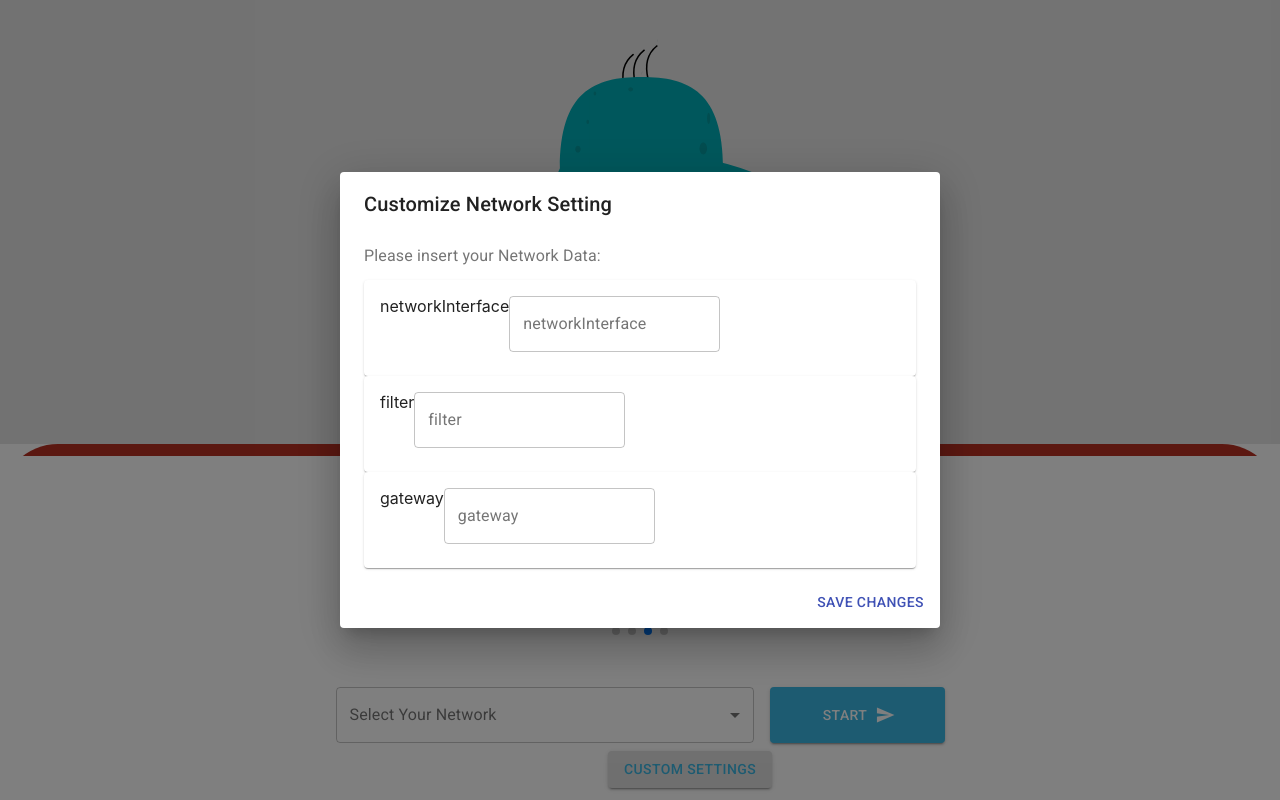
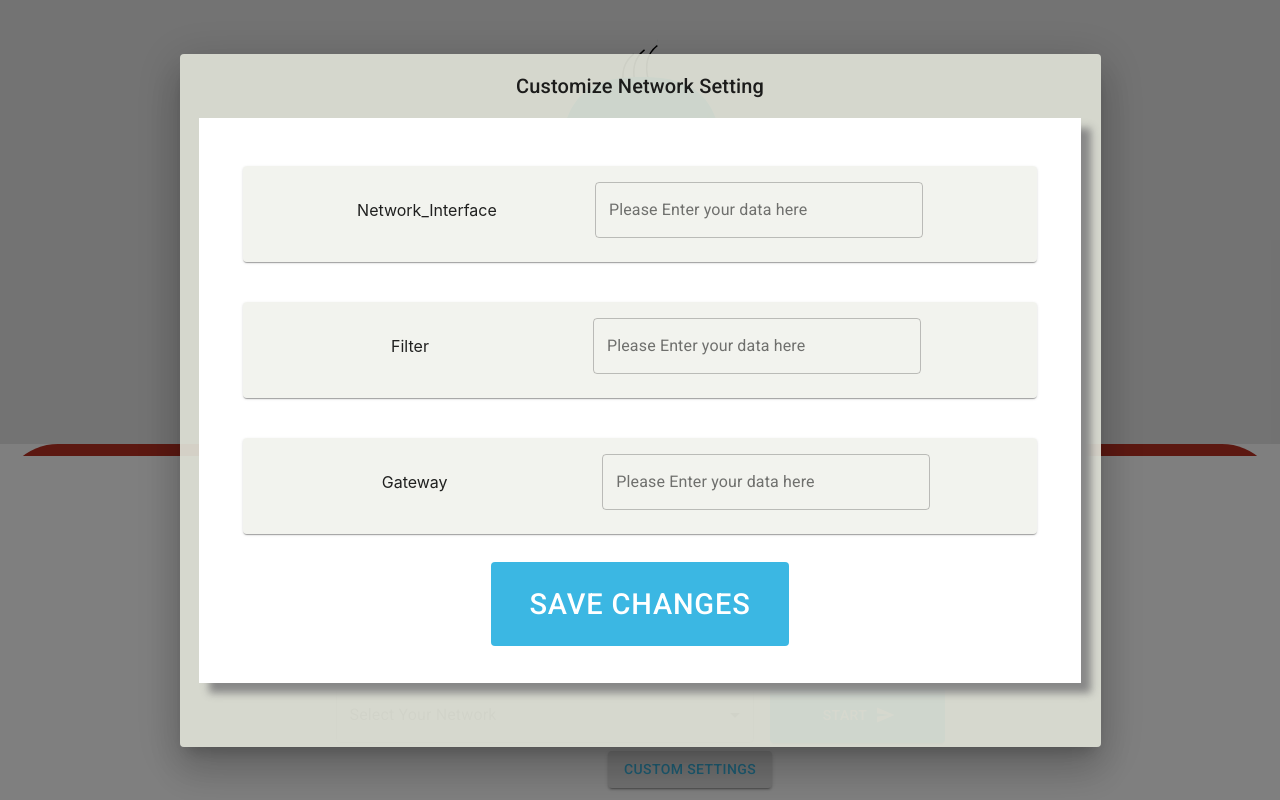
Before and after one commit to nocompanyco/monsteranalyzer, a React (Create React App) app in the folder client/: page / in a window 1280 px wide. Both pictures are taken after a click on the button "CUSTOM SETTINGS". Built offline with nearby package versions, Linux system fonts and the light colour scheme.

Commit message:
design the dialog accoding to the figma design #11

```diff
--- a/client/src/components/card/card.component.jsx
+++ b/client/src/components/card/card.component.jsx
@@ -2,21 +2,24 @@ import React from 'react';
 import Card from '@material-ui/core/Card';
 import CardContent from '@material-ui/core/CardContent';
 import TextField from '@material-ui/core/TextField';
+import { withStyles } from '@material-ui/core/styles';
+import styles from './card.styles'
 
 class CardSettingPage extends React.Component {
   render() {
-    const { networkSetting, handleChange } = this.props;
+    const { networkSetting, handleChange, classes} = this.props;
     console.log(networkSetting);
     return (
-      <Card>
-        <CardContent>
+      <Card className={classes.cardContainer}>
+        <CardContent className={classes.Cardcontent}>
           {networkSetting.name}
           <TextField
             id={networkSetting.name}
-            label={networkSetting.name}
+            label={'Please Enter your data here'}
             variant="outlined"
             onChange={handleChange}
             name={networkSetting.name}
+            className={networkSetting.name === 'Network_Interface' ? classes.textField : classes.textFieldSmall  }
           />
         </CardContent>
       </Card>
@@ -24,4 +27,4 @@ class CardSettingPage extends React.Component {
   }
 }
 
-export default CardSettingPage;
+export default withStyles(styles)(CardSettingPage);
--- /dev/null
+++ b/client/src/components/card/card.styles.jsx
@@ -0,0 +1,22 @@
+const styles = {
+  cardContainer: {
+    margin: 20,
+    backgroundColor: '#dddfd463',
+  },
+  Cardcontent: {
+    display: 'flex',
+    flexDirection: 'row',
+    justifyContent: 'space-evenly',
+    alignItems: 'center',
+  },
+  textField: {
+    width: 328,
+  },
+  textFieldSmall: {
+    position: 'relative',
+    left: 32,
+    width: 328,
+  },
+};
+
+export default styles;
--- a/client/src/pages/settingPage/settingPage.component.jsx
+++ b/client/src/pages/settingPage/settingPage.component.jsx
@@ -4,11 +4,11 @@ import {
   Dialog,
   DialogActions,
   DialogContent,
-  DialogContentText,
   DialogTitle,
   Slide,
 } from '@material-ui/core';
 import CardSettingPage from '../../components/card/card.component';
+import './settingPage.styles.css';
 
 // this is Fade in for the Dialog
 const Transition = React.forwardRef(function Transition(props, ref) {
@@ -24,17 +24,17 @@ export default function SettingPage({ open, handleClose }) {
   const [networkSetting, setNetworkSetting] = useState([
     {
       id: 1,
-      name: 'networkInterface',
-      networkInterface: '',
+      name: 'Network_Interface',
+      Network_Interface: ''
     },
-    { id: 2, name: 'filter', filter: '' },
-    { id: 3, name: 'gateway', gateWay: '' },
+    { id: 2, name: 'Filter', Filter: '' },
+    { id: 3, name: 'Gateway', Gateway: '' },
   ]);
 
   const handleChange = (event) => {
     event.preventDefault();
     const { name, value } = event.target;
-    const index =event.target.id
+    const index = event.target.id;
     setNetworkSetting((PrevNetworkSetting) => {
       const updateSetting = PrevNetworkSetting.map((item) => {
         if (index === item.name) {
@@ -57,15 +57,16 @@ export default function SettingPage({ open, handleClose }) {
         onClose={handleClose}
         aria-labelledby="alert-dialog-slide-title"
         aria-describedby="alert-dialog-slide-description"
-        fullWidth={true}
+        maxWidth={false}
+        classes={{ paper: 'dialogContainer', root: 'dialog' }}
       >
-        <DialogTitle id="alert-dialog-slide-title">
+        <DialogTitle
+          id="alert-dialog-slide-title"
+          classes={{ root: 'dialogTitle' }}
+        >
           {'Customize Network Setting'}
         </DialogTitle>
-        <DialogContent>
-          <DialogContentText id="alert-dialog-slide-description">
-            Please insert your Network Data:
-          </DialogContentText>
+        <DialogContent classes={{ root: 'dialogContent' }}>
           {networkSetting.map((value) => {
             return (
               <CardSettingPage
@@ -74,12 +75,13 @@ export default function SettingPage({ open, handleClose }) {
               />
             );
           })}
+          <DialogActions classes={{root:'dialogAction'}}>
+            <Button onClick={handleSave} classes={{root:'saveBtn'}}>
+              Save Changes
+            </Button>
+          </DialogActions>
         </DialogContent>
-        <DialogActions>
-          <Button onClick={handleSave} color="primary">
-            Save Changes
-          </Button>
-        </DialogActions>
+        <div className='empty'></div>
       </Dialog>
     </div>
   );
--- /dev/null
+++ b/client/src/pages/settingPage/settingPage.styles.css
@@ -0,0 +1,53 @@
+.dialogContainer {
+  width: 921px;
+  height: 693px;
+  display: flex;
+  flex-direction: column;
+  justify-content: center;
+  align-items: center;
+  background-color: #dddfd4ed !important;
+}
+
+.dialogContent {
+  /* margin: 1px -1px 0px 5px; */
+  box-shadow: 10px 10px 8px #888888;
+  border: 0px solid gray;
+  width: 834px;
+  padding-top: 50px;
+  background-color: white;
+  display: flex;
+  flex-direction: column;
+  justify-content: center;
+}
+
+.dialogTitle {
+  text-align: center;
+  font-size: 30px;
+}
+
+.dialogAction {
+  display: flex;
+  align-items: center;
+  justify-content: center !important;
+}
+
+.saveBtn {
+  background: #3bb7e3 !important;
+  border-radius: 4px !important;
+  width: 298px;
+  height: 84px;
+  font-size: 29px !important;
+  line-height: 34px !important;
+  color: #ffffff !important;
+}
+
+.saveBtn:hover {
+  background-color: white !important;
+  color: #3bb7e3 !important;
+  border: 2px solid #3bb7e3 !important;
+}
+
+.empty {
+  width: 300px;
+  height: 64px;
+}
```
Also changed, not shown: client/src/pages/settingPage/settingPage.styles.jsx (deleted), 1 other file (tests, documents, lock files or other folders).
